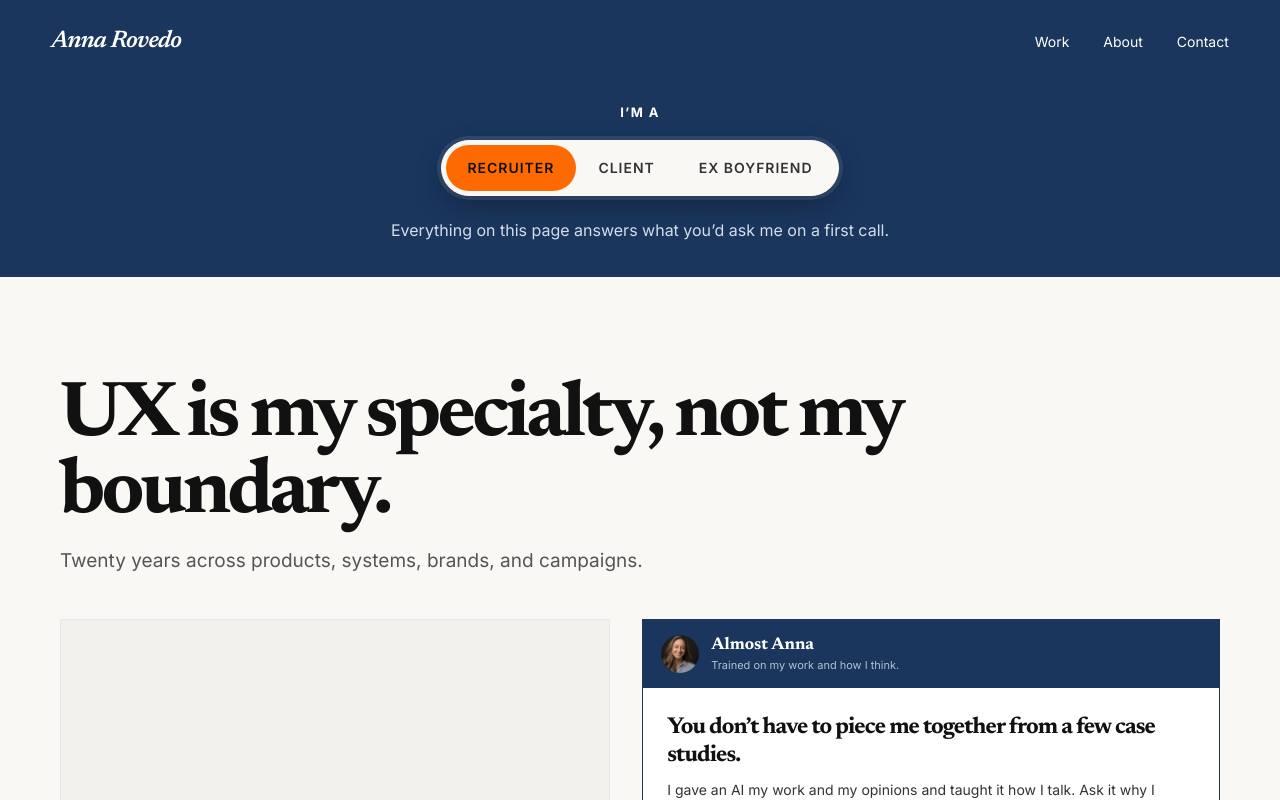
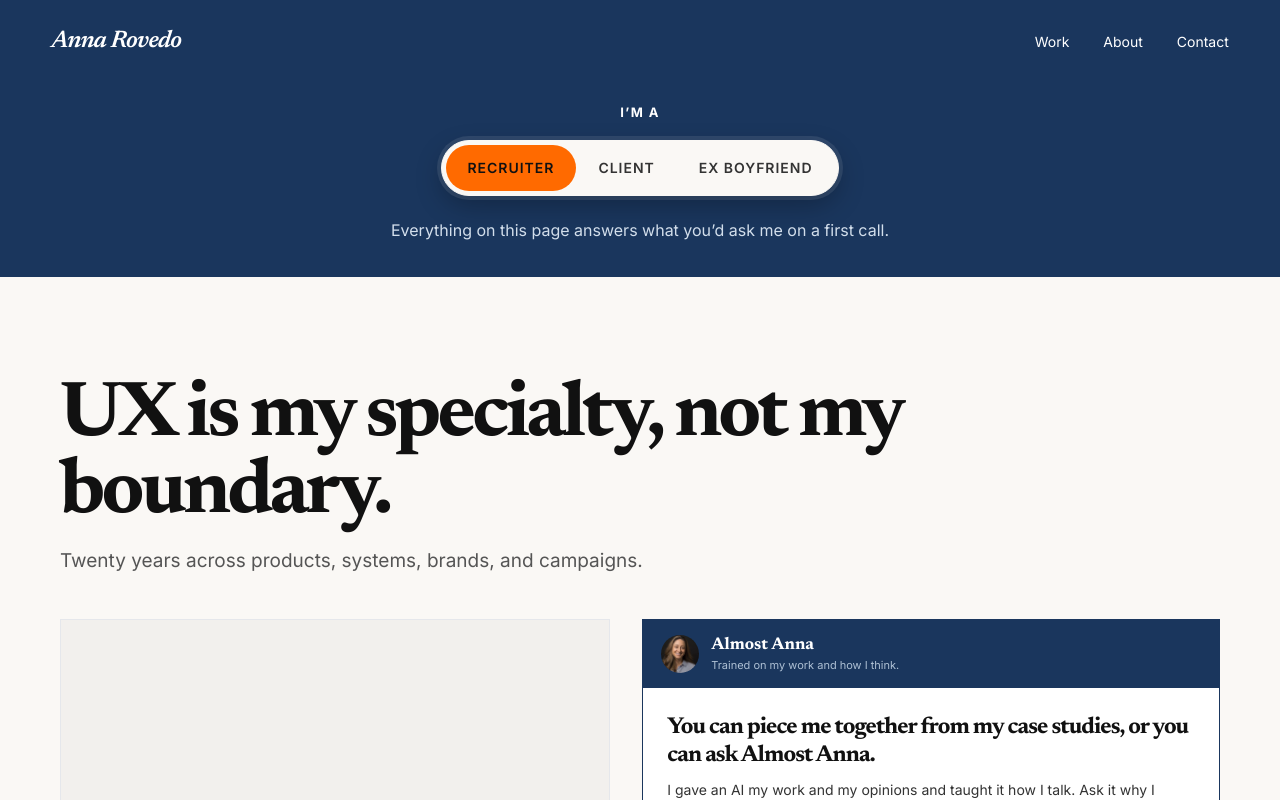
Before and after one commit to annarovedo-ai/annarovedo-portfolio, a Next.js app in the folder site/: page / in a window 1280 px wide. Shown: the top 800 px of the page. Built offline with nearby package versions, Linux system fonts and the light colour scheme.

Commit message:
Two ways in, stated as a choice

```diff
--- a/site/app/homeContent.ts
+++ b/site/app/homeContent.ts
@@ -305,7 +305,7 @@ export const homeContent: Record<PersonaId, HomeContent> = {
     headline: ["UX is my specialty, not my boundary.", ""],
     subtext: "Twenty years across products, systems, brands, and campaigns.",
     conciergeHeading:
-      "You don’t have to piece me together from a few case studies.",
+      "You can piece me together from my case studies, or you can ask Almost Anna.",
     conciergeBody:
       "I gave an AI my work and my opinions and taught it how I talk. Ask it why I made a decision, what went wrong, or whether any of this fits the role you’re filling.",
     // Four questions a recruiter is actually holding, in the order they
```
